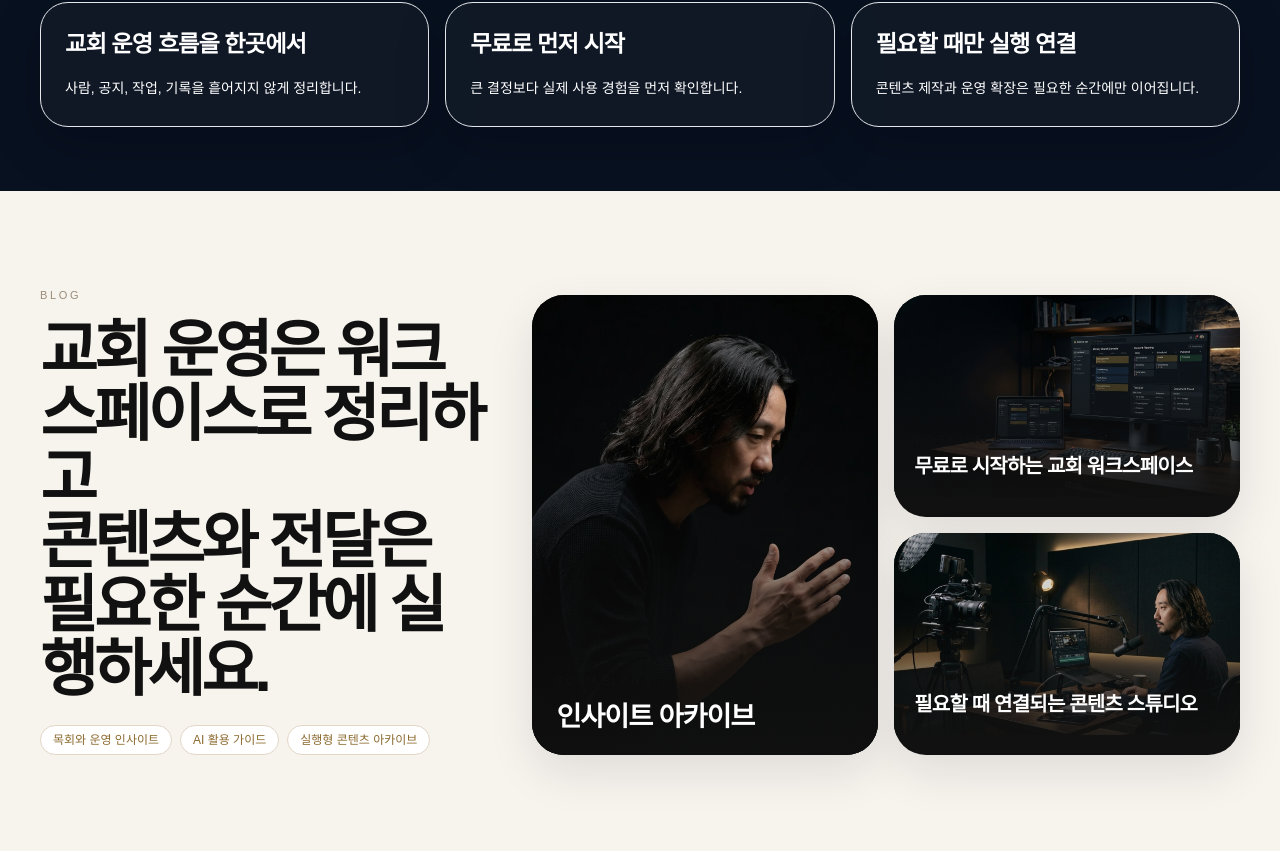
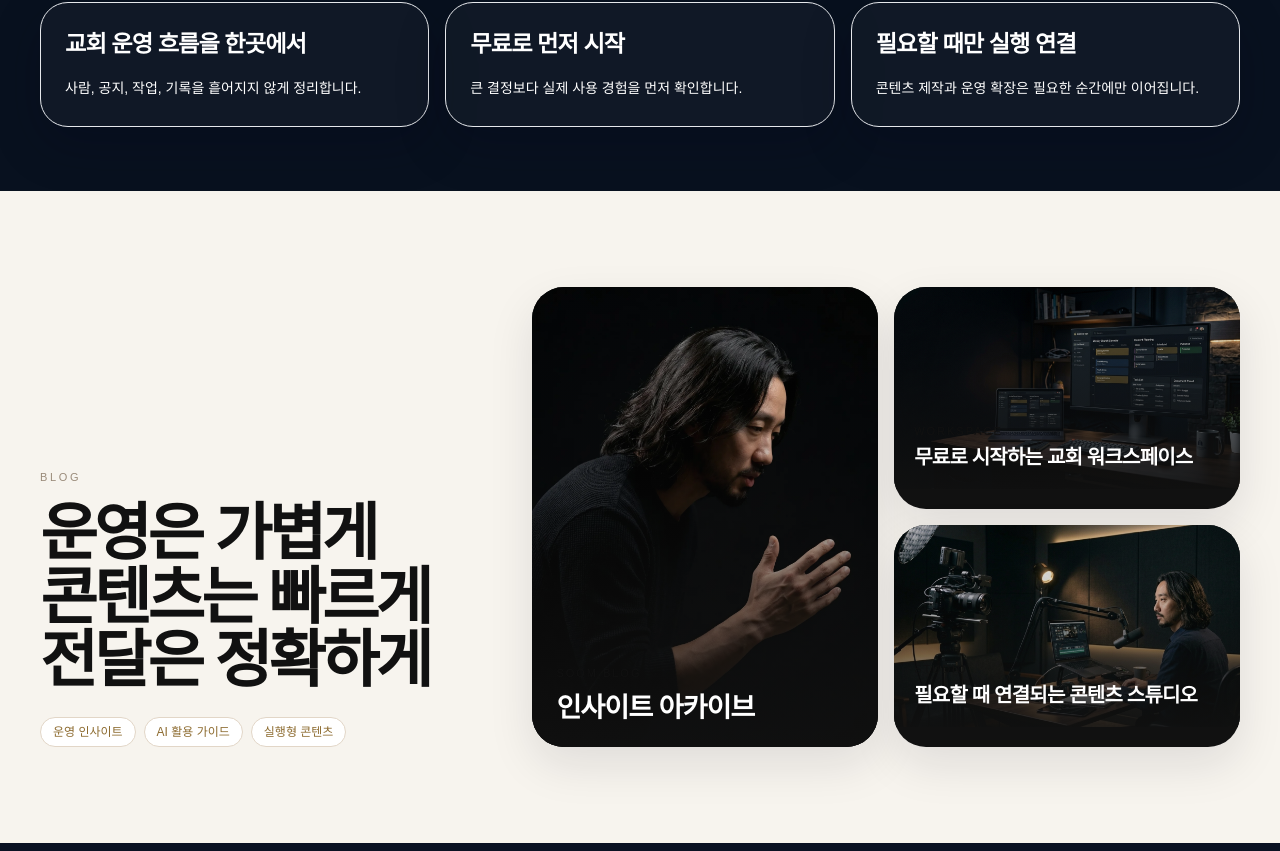
Before and after one commit to kinddragon1224/soom-church, a Next.js app: page / in a window 1280 px wide. Shown: the part 863-1714 px from the top of the page. Built offline with nearby package versions, Linux system fonts and the light colour scheme; no server answers; a web font is replaced by a local one.

Commit message:
Update home blog section copy and tags

```diff
--- a/app/page.tsx
+++ b/app/page.tsx
@@ -19,7 +19,7 @@ const workspaceFeatures = [
   },
 ];
 
-const blogHighlights = ["목회와 운영 인사이트", "AI 활용 가이드", "실행형 콘텐츠 아카이브"];
+const blogHighlights = ["운영 인사이트", "AI 활용 가이드", "실행형 콘텐츠"];
 
 export default async function HomePage() {
   const loggedIn = await isLoggedIn();
@@ -77,9 +77,11 @@ export default async function HomePage() {
             <div>
               <p className="text-[11px] tracking-[0.24em] text-[#9a8b7a]">BLOG</p>
               <h2 className="mt-4 text-[2.35rem] font-semibold leading-[1.02] tracking-[-0.06em] text-[#111111] sm:text-[3.9rem]">
-                교회 운영은 워크스페이스로 정리하고
+                운영은 가볍게
                 <br />
-                콘텐츠와 전달은 필요한 순간에 실행하세요.
+                콘텐츠는 빠르게
+                <br />
+                전달은 정확하게
               </h2>
               <div className="mt-6 flex flex-wrap gap-2">
                 {blogHighlights.map((item) => (
```
